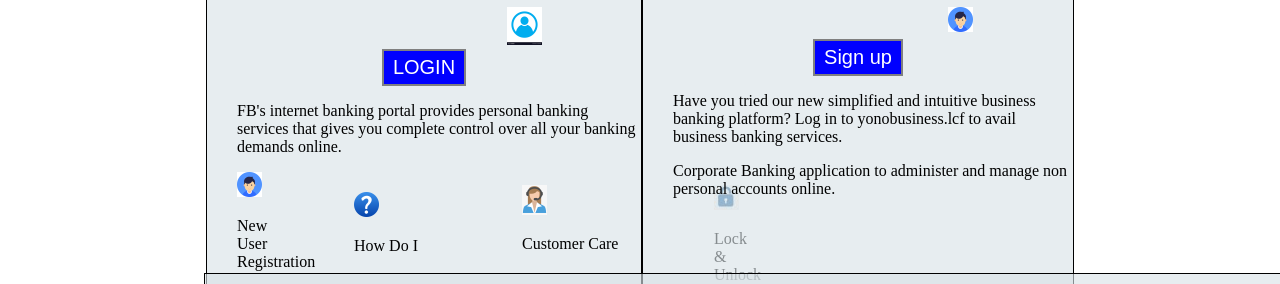
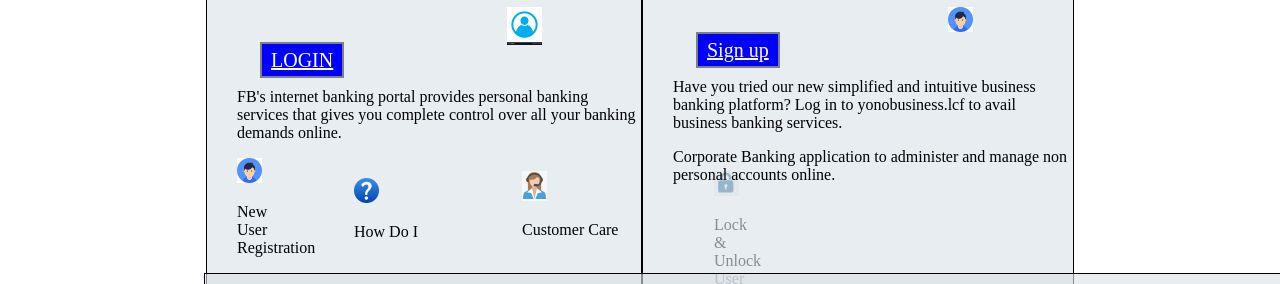
Before and after one commit to shivamkrmnnit/Bank-Mangement-System, a plain HTML site: page Frontend/index.html in a window 1280 px wide. Shown: the part 356-640 px from the top of the page. Drawn offline with Linux system fonts and the light colour scheme; files whose address does not match are found by name.

Commit message:
end commit

```diff
--- a/Frontend/index.html
+++ b/Frontend/index.html
@@ -323,10 +323,8 @@
                     <div class="personal-banking">
                     <img src="Statics/PersonalBanking1.png" alt="">
                 </div>
-                    <form action="noaction.php">
-                        <button class="btn1">LOGIN</button>
 
-                    </form>
+                        <a href="LoginPage.html" class="btn1">LOGIN</a>
                     <P class="p">FB's internet banking portal provides personal banking services that gives you complete control
                         over all your banking demands online.</P>
                         <div class="person-img">
@@ -351,7 +349,7 @@
                     <div class="person-img1">
                         <img src="Statics/Person1.png" alt="">
                         </div>
-                    <button class="btn1">Sign up</button>
+                    <a href="NewReg.html" class="btn1">Sign up</a>
                     <P class="p">Have you tried our new simplified and intuitive business banking platform? Log in to yonobusiness.lcf to avail business banking services.</P>
                     <p class="p">Corporate Banking application to administer and manage non personal accounts online.
 
```
Also changed, not shown: Frontend/NewReg.html (+1 -1 lines), Frontend/Page2.html (+2 -2 lines).
